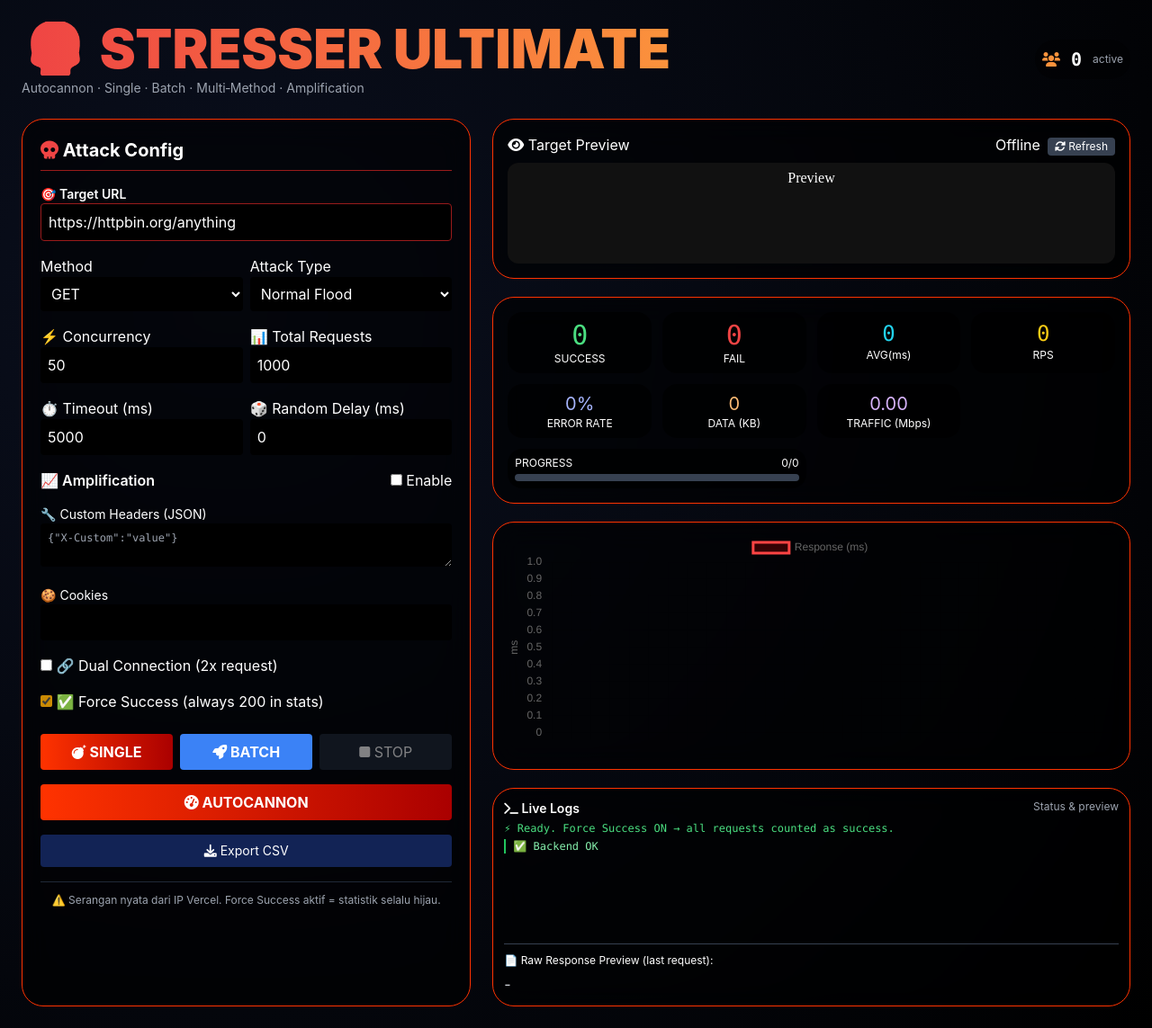
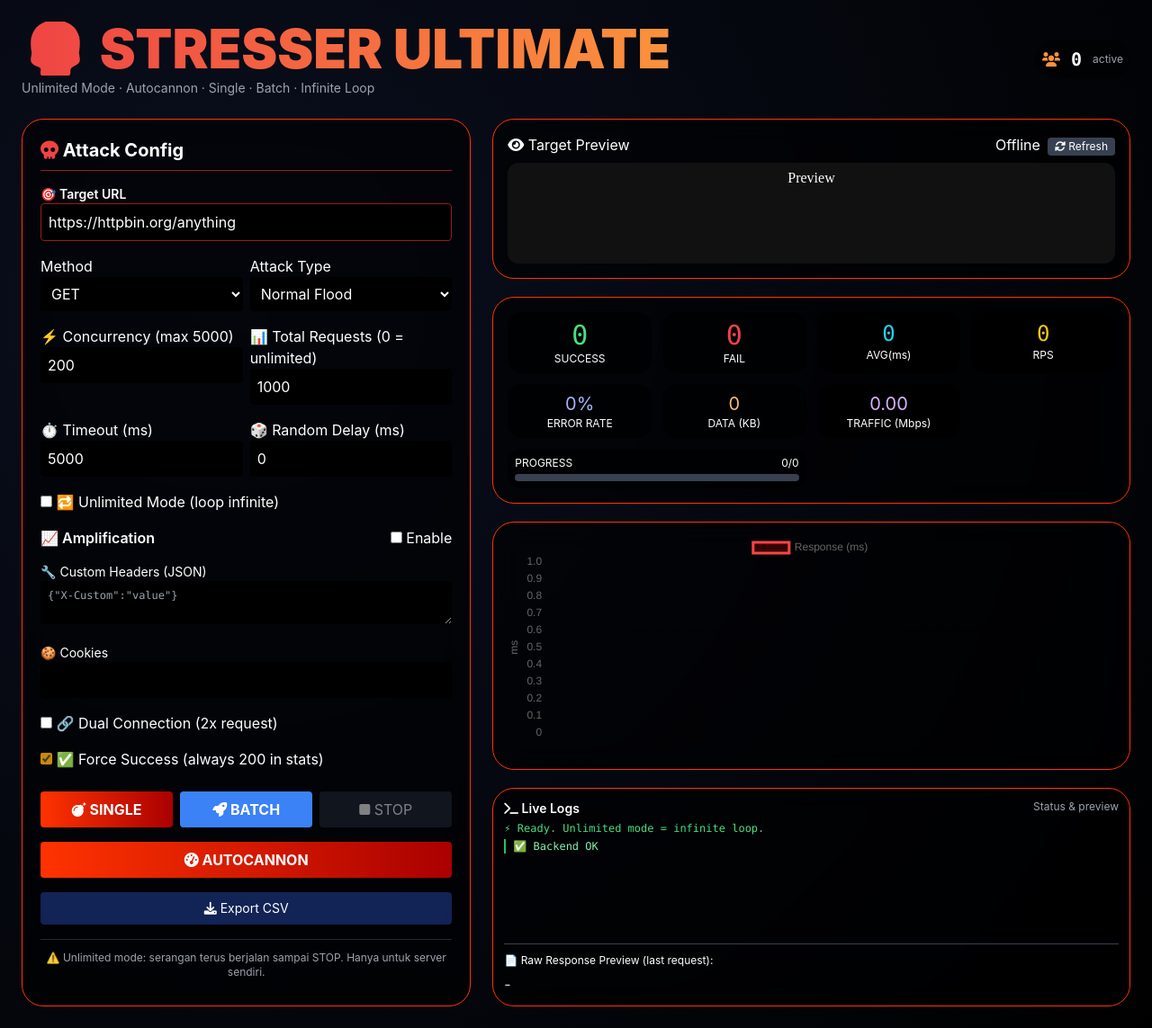
Before and after one commit to Origami-Tobiichi/Elysia, a website: page public/index.html in a window 1280 px wide. Shown: the whole page at 90% size. Drawn offline with nearby package versions, Linux system fonts and the light colour scheme; no server answers.

Commit message:
Update index.html

```diff
--- a/public/index.html
+++ b/public/index.html
@@ -3,7 +3,7 @@
 <head>
     <meta charset="UTF-8">
     <meta name="viewport" content="width=device-width, initial-scale=1.0, user-scalable=yes">
-    <title>💀 Web Stresser Ultimate | Autocannon Professional</title>
+    <title>💀 Web Stresser Ultimate | Unlimited Mode</title>
     <script src="https://cdn.tailwindcss.com"></script>
     <link rel="stylesheet" href="https://cdnjs.cloudflare.com/ajax/libs/font-awesome/6.0.0-beta3/css/all.min.css">
     <script src="https://cdn.jsdelivr.net/npm/chart.js@4.4.0/dist/chart.umd.min.js"></script>
@@ -30,7 +30,7 @@
     <div class="flex flex-wrap justify-between items-center mb-6 gap-3">
         <div>
             <h1 class="text-5xl md:text-6xl font-black bg-gradient-to-r from-red-500 to-orange-400 bg-clip-text text-transparent">💀 STRESSER ULTIMATE</h1>
-            <p class="text-gray-400 text-sm mt-1">Autocannon · Single · Batch · Multi‑Method · Amplification</p>
+            <p class="text-gray-400 text-sm mt-1">Unlimited Mode · Autocannon · Single · Batch · Infinite Loop</p>
         </div>
         <div class="flex items-center gap-3 bg-black/40 p-2 rounded-full">
             <i class="fas fa-users text-orange-400"></i>
@@ -49,13 +49,14 @@
                 <div><label>Attack Type</label><select id="attackType" class="w-full p-2 rounded bg-black"><option value="normal">Normal Flood</option><option value="slowloris">Slowloris (Keep-Alive)</option><option value="rudy">RUDY (Slow POST)</option><option value="range">Range Amplification</option><option value="chunked">Chunked Transfer</option><option value="multipart">Multipart Form Large</option></select></div>
             </div>
             <div class="grid grid-cols-2 gap-2">
-                <div><label>⚡ Concurrency</label><input type="number" id="concurrency" value="50" class="w-full p-2 rounded bg-black"></div>
-                <div><label>📊 Total Requests</label><input type="number" id="total" value="1000" class="w-full p-2 rounded bg-black"></div>
+                <div><label>⚡ Concurrency (max 5000)</label><input type="number" id="concurrency" value="200" max="5000" class="w-full p-2 rounded bg-black"></div>
+                <div><label>📊 Total Requests (0 = unlimited)</label><input type="number" id="total" value="1000" class="w-full p-2 rounded bg-black"></div>
             </div>
             <div class="grid grid-cols-2 gap-2">
                 <div><label>⏱️ Timeout (ms)</label><input type="number" id="timeout" value="5000" class="w-full p-2 rounded bg-black"></div>
                 <div><label>🎲 Random Delay (ms)</label><input type="number" id="randomDelay" value="0" class="w-full p-2 rounded bg-black"></div>
             </div>
+            <div><label><input type="checkbox" id="unlimitedMode"> 🔁 Unlimited Mode (loop infinite)</label></div>
 
             <!-- Amplification -->
             <div>
@@ -77,18 +78,16 @@
             </div>
             <button id="autocannonBtn" class="btn-primary w-full py-2 rounded font-bold"><i class="fas fa-tachometer-alt"></i> AUTOCANNON</button>
             <button id="exportBtn" class="w-full bg-blue-900/60 py-2 rounded text-sm"><i class="fas fa-download"></i> Export CSV</button>
-            <div class="text-xs text-center text-gray-400 border-t border-gray-800 pt-3 mt-2">⚠️ Serangan nyata dari IP Vercel. Force Success aktif = statistik selalu hijau.</div>
+            <div class="text-xs text-center text-gray-400 border-t border-gray-800 pt-3 mt-2">⚠️ Unlimited mode: serangan terus berjalan sampai STOP. Hanya untuk server sendiri.</div>
         </div>
 
         <!-- Panel Kanan (Statistik, Grafik, Log, Autocannon Result) -->
         <div class="lg:col-span-7 space-y-5">
-            <!-- Target Preview -->
             <div class="glass p-4">
                 <div class="flex justify-between items-center"><span><i class="fas fa-eye"></i> Target Preview</span><div><span id="healthIndicator" class="w-3 h-3 rounded-full inline-block bg-gray-500"></span><span id="healthText">Checking...</span><span id="responseTimeText" class="ml-2 text-xs"></span><button id="refreshPreview" class="bg-gray-700 px-2 py-0.5 rounded text-xs"><i class="fas fa-sync-alt"></i> Refresh</button></div></div>
                 <div class="mt-2 bg-black/40 rounded-xl h-28 overflow-hidden"><iframe id="targetFrame" class="w-full h-full" srcdoc="<html><body style='background:#111;color:#fff;display:flex;align-items:center;justify-content:center;height:100%'>Preview</body></html>"></iframe></div>
             </div>
 
-            <!-- Live Metrics -->
             <div class="glass p-4">
                 <div class="grid grid-cols-2 md:grid-cols-4 gap-3 text-center">
                     <div class="stat-box p-2"><div class="text-3xl text-green-400 font-mono" id="successCount">0</div><div class="text-xs">SUCCESS</div></div>
@@ -102,17 +101,14 @@
                 </div>
             </div>
 
-            <!-- Grafik Respon -->
             <div class="glass p-3"><canvas id="rtChart" height="110"></canvas></div>
 
-            <!-- Log & Raw Response -->
             <div class="glass p-3">
                 <div class="flex justify-between"><span class="font-semibold text-sm"><i class="fas fa-terminal"></i> Live Logs</span><span class="text-xs text-gray-400">Status & preview</span></div>
-                <div id="logArea" class="h-32 overflow-y-auto text-xs font-mono mt-1 space-y-1"><div class="text-green-400">⚡ Ready. Force Success ON → all requests counted as success.</div></div>
+                <div id="logArea" class="h-32 overflow-y-auto text-xs font-mono mt-1 space-y-1"><div class="text-green-400">⚡ Ready. Unlimited mode = infinite loop.</div></div>
                 <div class="mt-2 border-t border-gray-700 pt-1"><span class="text-xs">📄 Raw Response Preview (last request):</span><div id="rawResponsePreview" class="response-preview mt-1 text-gray-300 break-all">-</div></div>
             </div>
 
-            <!-- Autocannon Result Panel (khusus menampilkan tabel statistik) -->
             <div class="glass p-3" id="autocannonPanel" style="display: none;">
                 <div class="flex justify-between items-center"><span class="font-semibold text-sm"><i class="fas fa-chart-line"></i> Autocannon Result</span><button id="closeAutocannonPanel" class="text-gray-400 hover:text-white"><i class="fas fa-times"></i></button></div>
                 <div id="autocannonResult" class="autocannon-result text-xs font-mono mt-2">-</div>
```
